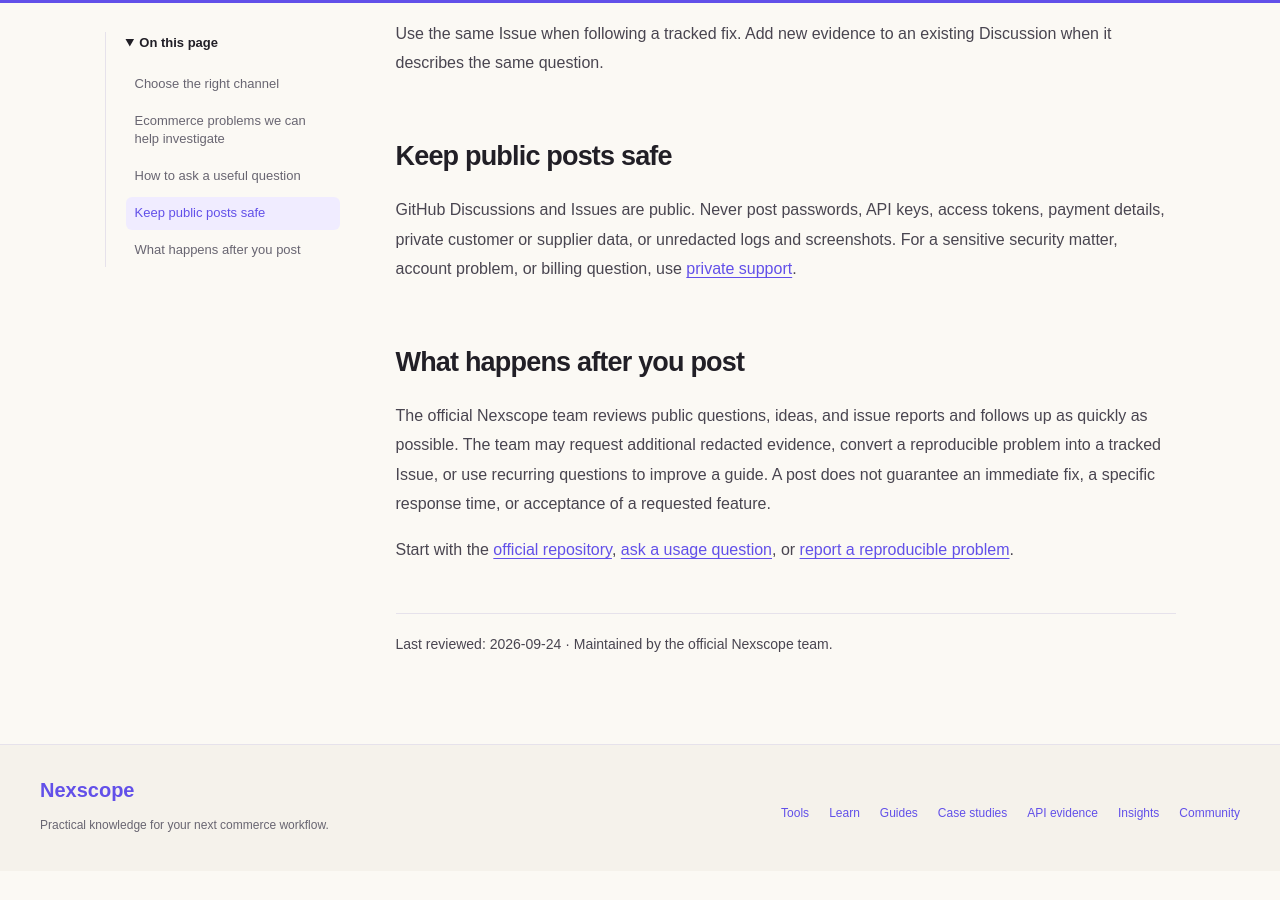
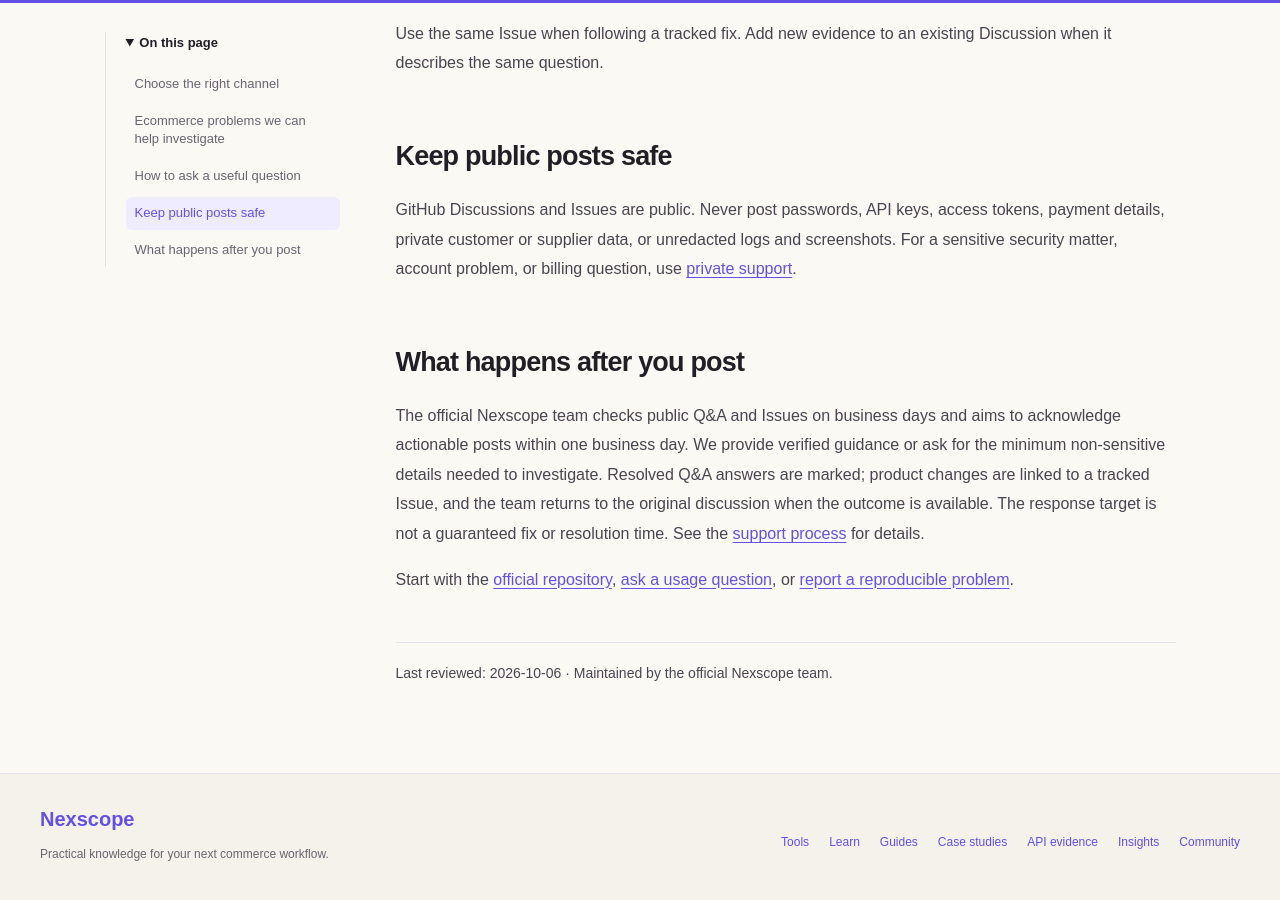
Before and after one commit to nexscope-ai/ecommerce-ai-tools, a Jekyll site: the page built from docs/community.md, in a window 1280 px wide and 900 px high, scrolled down 2170 px. Built offline with Jekyll 4.4.1, drawn with Linux system fonts in a browser that asks for light colours; before the commit the page ends 3041 px from its top, so only the background shows below that; some of the changed text lies outside the part shown.

Commit message:
Focus community entry on Q&A and response process

```diff
--- a/docs/community.md
+++ b/docs/community.md
@@ -3,8 +3,8 @@
 title: Nexscope Ecommerce Community and Support
 description: Ask Nexscope usage questions, suggest ecommerce workflows, report reproducible bugs, and find the right support channel.
 permalink: /community/
-last_modified_at: 2026-09-24
-last_reviewed: 2026-09-24
+last_modified_at: 2026-10-06
+last_reviewed: 2026-10-06
 community_page: true
 editorial_only: true
 faq:
@@ -20,7 +20,7 @@
 
 The [ecommerce-ai-tools repository](https://github.com/nexscope-ai/ecommerce-ai-tools) is Nexscope's official public library for practical ecommerce guides, community questions, product feedback, and reproducible issue reports. It supports the hosted Nexscope tools and APIs; it does not contain the hosted application's source code.
 
-Want to contribute without writing a post? [Vote for the ecommerce task you want help with](https://github.com/nexscope-ai/ecommerce-ai-tools/discussions/14). Voting is enough; leave a one-sentence reply only if you want tailored guidance.
+Have a public question about a Nexscope tool or API? [Ask it in Q&A](https://github.com/nexscope-ai/ecommerce-ai-tools/discussions/categories/q-a). For private account or billing help, use [email support](mailto:service@nexscope.ai).
 
 ## Choose the right channel
 
@@ -71,6 +71,6 @@
 
 ## What happens after you post
 
-The official Nexscope team reviews public questions, ideas, and issue reports and follows up as quickly as possible. The team may request additional redacted evidence, convert a reproducible problem into a tracked Issue, or use recurring questions to improve a guide. A post does not guarantee an immediate fix, a specific response time, or acceptance of a requested feature.
+The official Nexscope team checks public Q&A and Issues on business days and aims to acknowledge actionable posts within one business day. We provide verified guidance or ask for the minimum non-sensitive details needed to investigate. Resolved Q&A answers are marked; product changes are linked to a tracked Issue, and the team returns to the original discussion when the outcome is available. The response target is not a guaranteed fix or resolution time. See the [support process](https://github.com/nexscope-ai/ecommerce-ai-tools/blob/main/SUPPORT.md) for details.
 
 Start with the [official repository](https://github.com/nexscope-ai/ecommerce-ai-tools), [ask a usage question](https://github.com/nexscope-ai/ecommerce-ai-tools/discussions/categories/q-a), or [report a reproducible problem](https://github.com/nexscope-ai/ecommerce-ai-tools/issues/new/choose).
```
